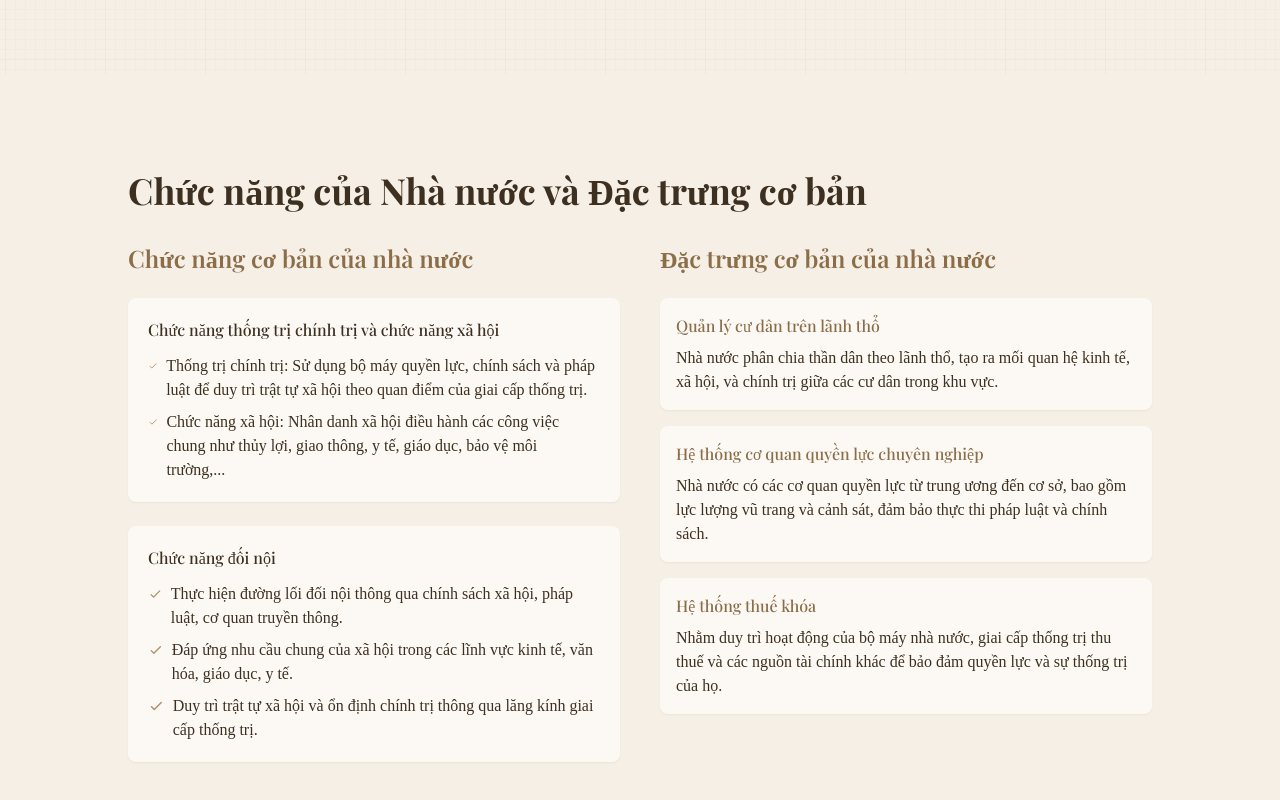
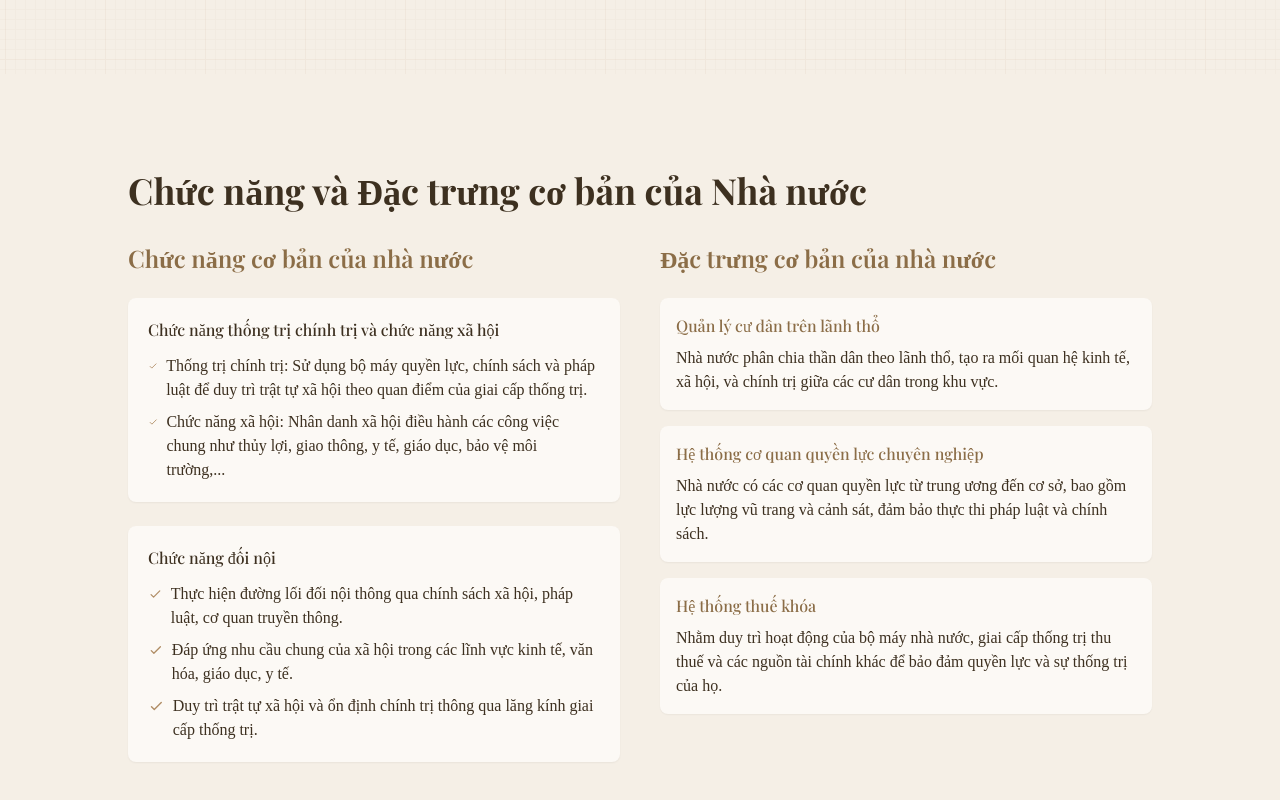
Before and after one commit to tranducvuong03/MLN111_Product, a plain HTML site: page index.html in a window 1280 px wide. Shown: the part 6256-7056 px from the top of the page. Drawn offline with nearby package versions, Linux system fonts and the light colour scheme; a web font is replaced by a local one.

Commit message:
change position title

```diff
--- a/index.html
+++ b/index.html
@@ -779,7 +779,7 @@ thành dân tộc ở châu Á -->
     <section id="slide7" class="slide px-4 py-20 md:px-20 md:py-24 bg-sepia-100 dark:bg-sepia-800">
         <div class="bg-pattern"></div>
         <div class="slide-content max-w-5xl mx-auto">
-            <h2 class="text-3xl md:text-4xl font-bold mb-8 slide-from-left">Chức năng của Nhà nước và Đặc trưng cơ bản
+            <h2 class="text-3xl md:text-4xl font-bold mb-8 slide-from-left">Chức năng và Đặc trưng cơ bản của Nhà nước
             </h2>
 
             <div class="grid md:grid-cols-2 gap-10 mb-10">
```
